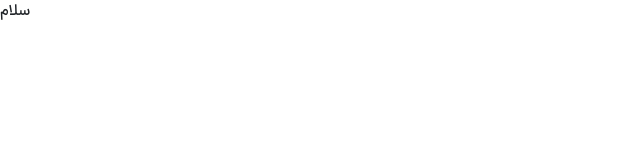
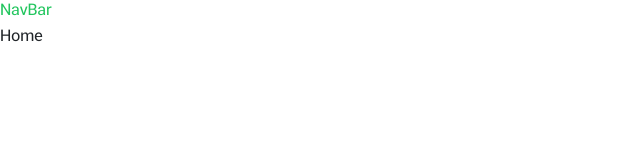
Before and after one commit to parsa-vesali/Car, a React (Create React App) app: page / in a window 1280 px wide. Shown: the top 160 px of the page, without its empty margins (0-640 px from the left). Built offline with nearby package versions, Linux system fonts and the light colour scheme.

Commit message:
create route project

```diff
--- a/src/App.js
+++ b/src/App.js
@@ -1,9 +1,16 @@
 import React from 'react'
+import routes from './routes'
+import { useRoutes } from "react-router-dom";
+import NavBar from './Components/NavBar/NavBar';
 import './App.css'
 export default function App() {
+
+  let router = useRoutes(routes)
+
   return (
-    <div className='test'>
-      سلام
-    </div>
+    <>
+    <NavBar />
+    {router}
+    </>
   )
 }
--- /dev/null
+++ b/src/Components/NavBar/NavBar.css
@@ -0,0 +1,3 @@
+.test {
+    color: var(--primary-color);
+}
--- /dev/null
+++ b/src/Components/NavBar/NavBar.jsx
@@ -0,0 +1,7 @@
+import React from 'react'
+import './NavBar.css'
+export default function NavBar() {
+  return (
+    <div className='test'>NavBar</div>
+  )
+}
--- /dev/null
+++ b/src/Pages/Home/Home.jsx
@@ -0,0 +1,7 @@
+import React from 'react'
+import './Home.css'
+export default function Home() {
+  return (
+    <div>Home</div>
+  )
+}
--- a/src/index.js
+++ b/src/index.js
@@ -1,12 +1,13 @@
 import React from 'react';
 import ReactDOM from 'react-dom/client';
+import { BrowserRouter } from "react-router-dom";
 import 'bootstrap/dist/css/bootstrap.min.css';
 import App from './App';
 
 
 const root = ReactDOM.createRoot(document.getElementById('root'));
 root.render(
-  <React.StrictMode>
+  <BrowserRouter>
     <App />
-  </React.StrictMode>
+  </BrowserRouter>
 );
--- a/src/routes.js
+++ b/src/routes.js
@@ -0,0 +1,7 @@
+import Home from "./Pages/Home/Home";
+
+let routes = [
+    {path : '/' , element : <Home />}
+]
+
+export default routes
```
Also changed, not shown: src/Pages/Home/Home.css (added).
